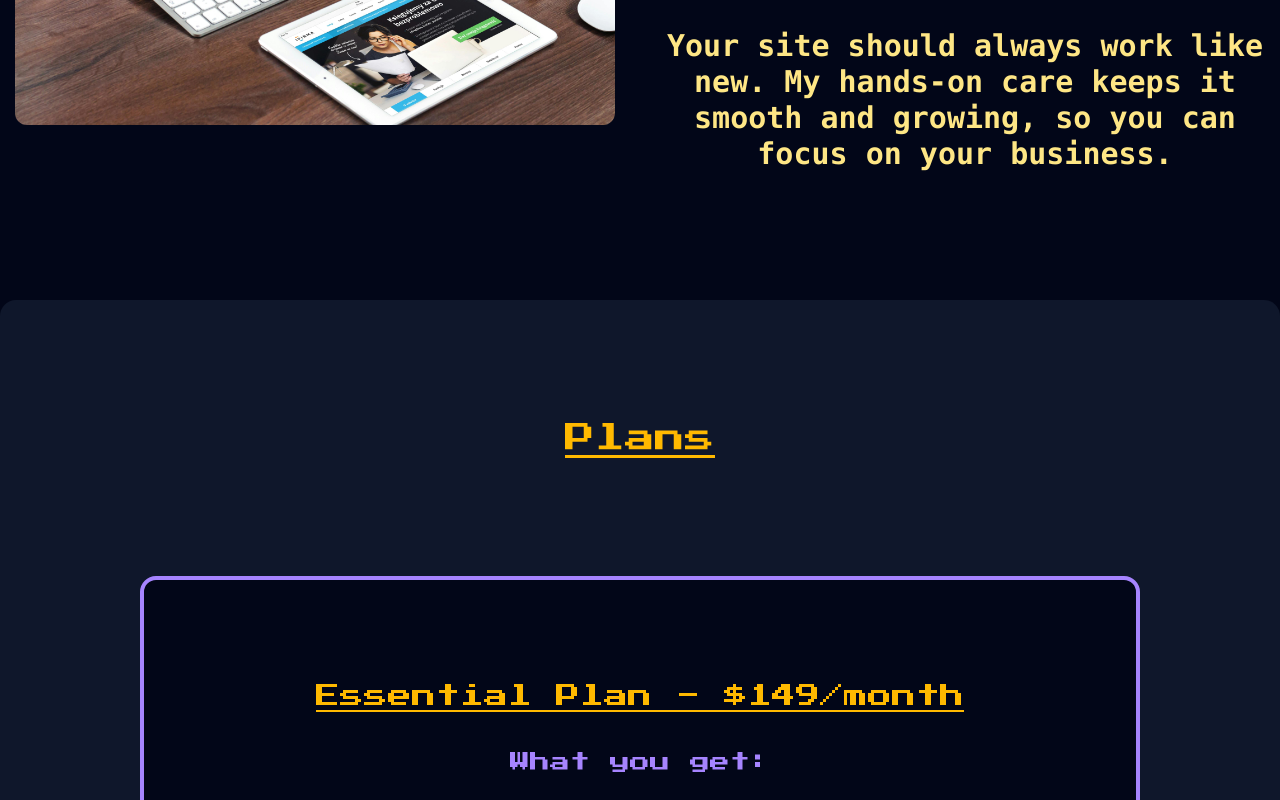
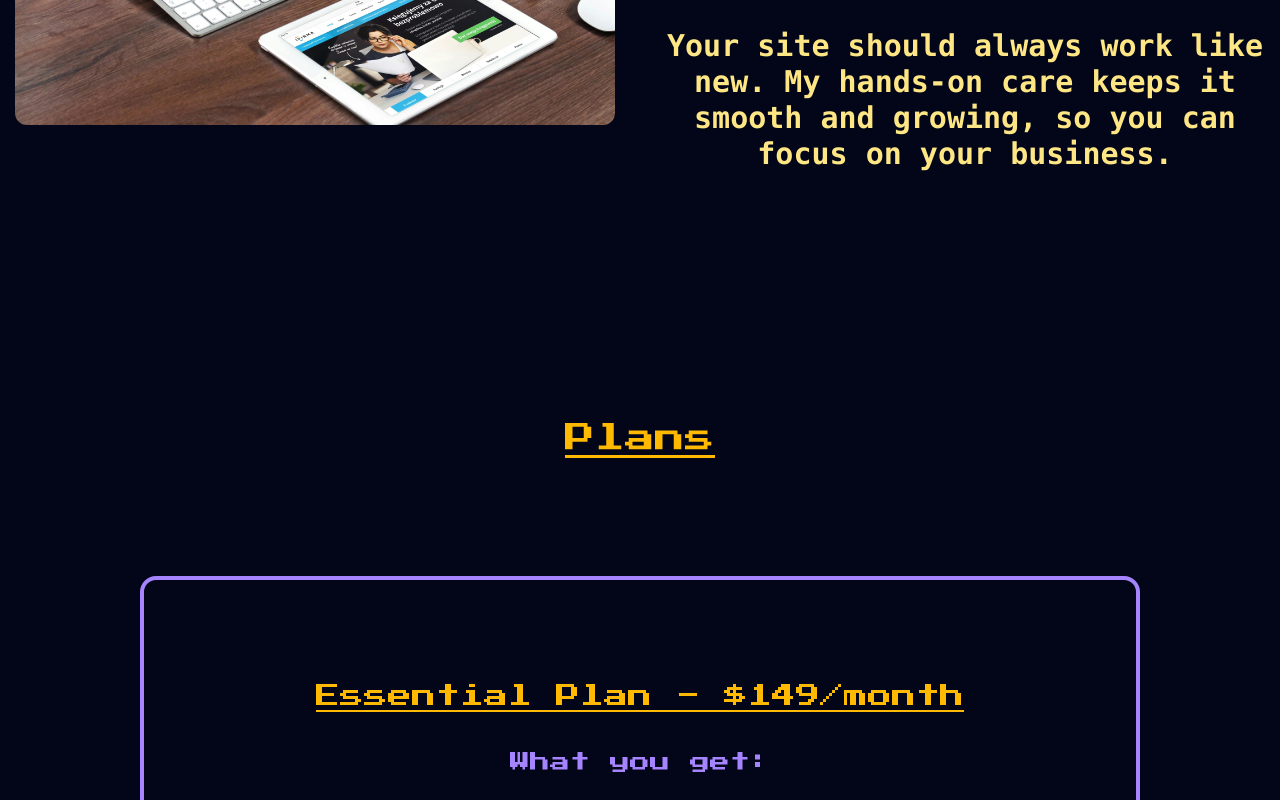
Before and after one commit to ShadyMuffin/sveltekitAlani, a SvelteKit app: page / in a window 1280 px wide. Shown: the part 4178-4978 px from the top of the page. Built offline with nearby package versions, Linux system fonts and the light colour scheme.

Commit message:
edit plans and main

```diff
--- a/src/routes/Plans.svelte
+++ b/src/routes/Plans.svelte
@@ -26,7 +26,7 @@
 	];
 </script>
 
-<section class="rounded-2xl bg-slate-900 text-center">
+<section class=" text-center">
 	<h1 class="py-30 text-3xl underline">Plans</h1>
 	<div class="grid place-content-center justify-evenly gap-20 xl:grid-cols-1">
 		{#each plans as plan}
```
